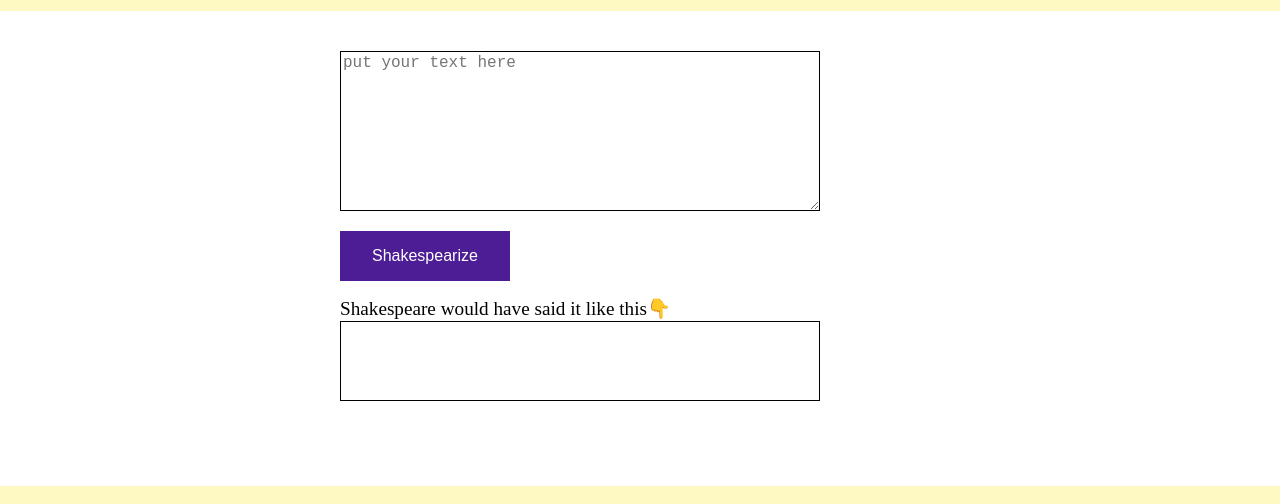
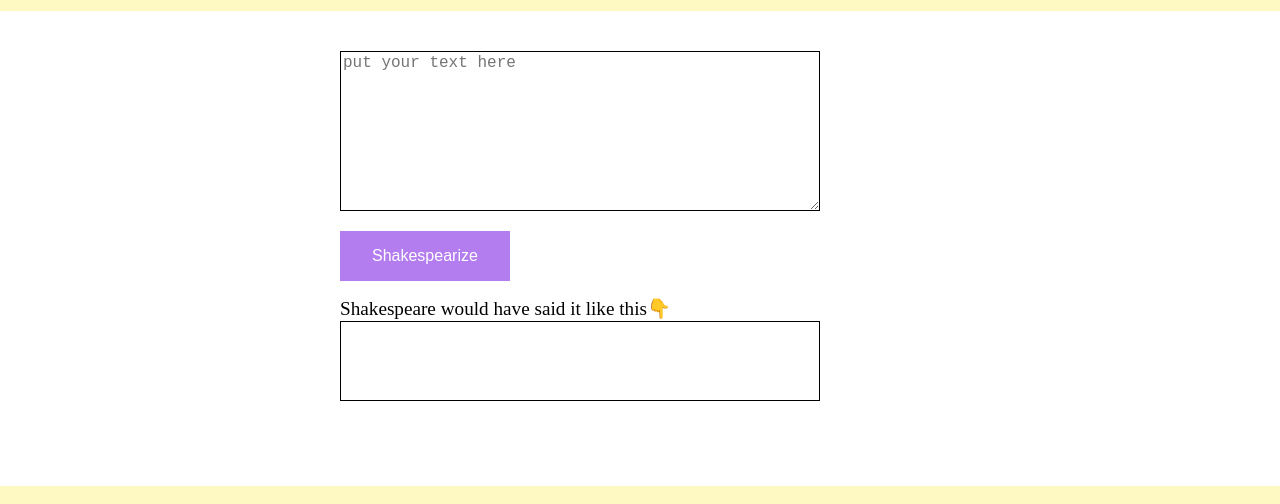
Before and after one commit to mahimagupta24/fun-app-translator, a plain HTML site: page index.html in a window 1280 px wide. Shown: the part 90-594 px from the top of the page. Drawn offline with Linux system fonts and the light colour scheme.

Commit message:
update styles

```diff
--- a/styles.css
+++ b/styles.css
@@ -31,9 +31,8 @@ button{
      padding:1rem 2rem;
      margin:1rem 0rem;
      color:white;
-     background-color:#4c1d95; ;
+     background-color:#b37cef; ;
      font-size:medium;
-     border-color: #b37cef;
      border: 1px;
 }
 
@@ -58,6 +57,7 @@ footer{
     margin:auto;
     min-height: 20vh;
     bottom: 0;
+
 }
 footer p{
     max-width: var(--width-break);
```
